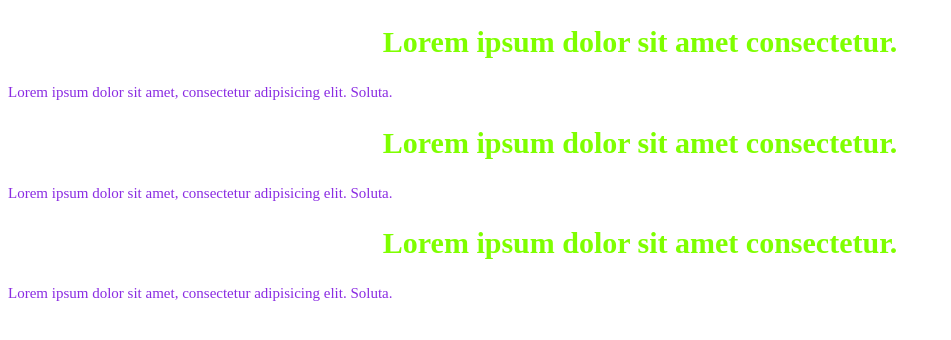
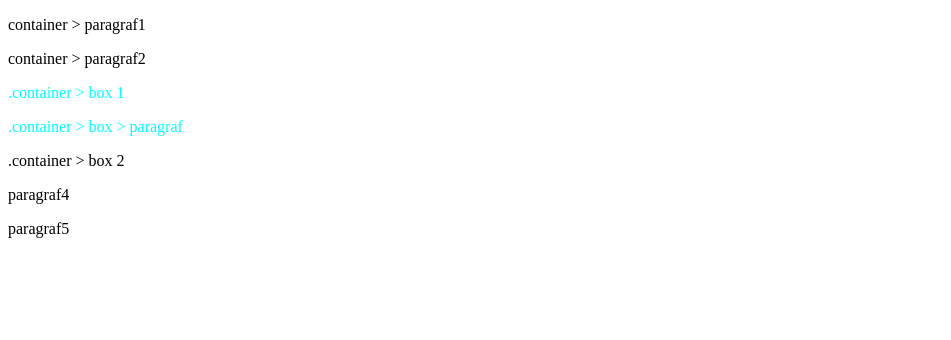
Before and after one commit to esrasrtkara/webdesign, a plain HTML site: page index.html in a window 1280 px wide. Shown: the whole page, without its empty margins (0-951 px from the left). Drawn offline with Linux system fonts and the light colour scheme.

Commit message:
grup selectors kullanımı

```diff
--- /dev/null
+++ b/index.css
@@ -0,0 +1,15 @@
+/*
+(p) --> Tüm p etiketleri
+
+(div p) --> div içerisindeki p etiketleri
+
+(div , p) --> Tüm div ve tüm p etiketleri
+
+(p + div) --> p etiketlerinden sonra gelen div etiketi
+*/
+
+
+
+p+div{
+    color: aqua;
+}
--- a/index.html
+++ b/index.html
@@ -6,16 +6,27 @@
     <meta name="viewport" content="width=device-width, initial-scale=1.0">
     <title>Anasayfa</title>
 
-    <link rel="stylesheet" href="style.css">
+    <link rel="stylesheet" href="index.css">
 </head>
 <body>
-    <h2>Lorem ipsum dolor sit amet consectetur.</h2>
-    <p>Lorem ipsum dolor sit amet, consectetur adipisicing elit. Soluta.</p>
+    <div class="container">
+        <p class="p1">container > paragraf1</p>
+        <p class="p2">container > paragraf2</p>
 
-    <h2>Lorem ipsum dolor sit amet consectetur.</h2>
-    <p>Lorem ipsum dolor sit amet, consectetur adipisicing elit. Soluta.</p>
+        <div class="box">
+            .container > box 1
 
-    <h2>Lorem ipsum dolor sit amet consectetur.</h2>
-    <p>Lorem ipsum dolor sit amet, consectetur adipisicing elit. Soluta.</p>
+
+            <p>.container > box > paragraf</p>
+
+        </div>
+
+        <div class="box">
+            .container > box 2
+        </div>
+    </div>
+
+    <p>paragraf4</p>
+    <p>paragraf5</p>
 </body>
 </html>
```
